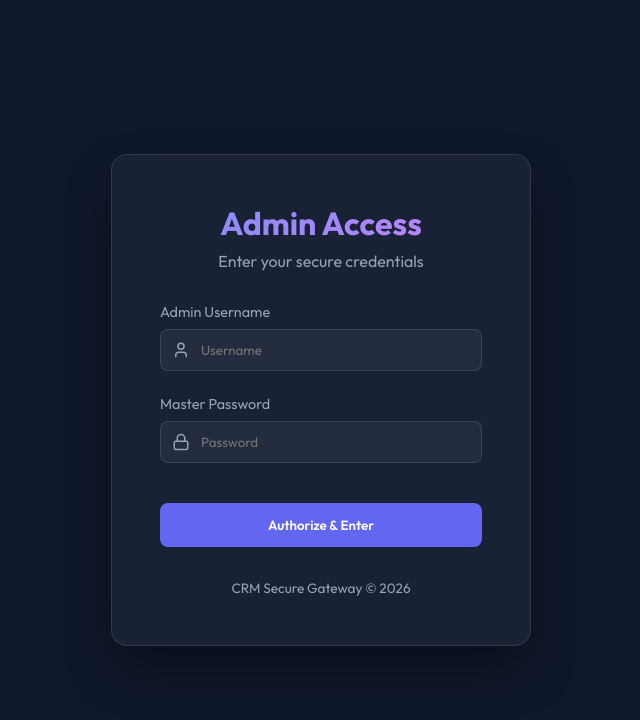
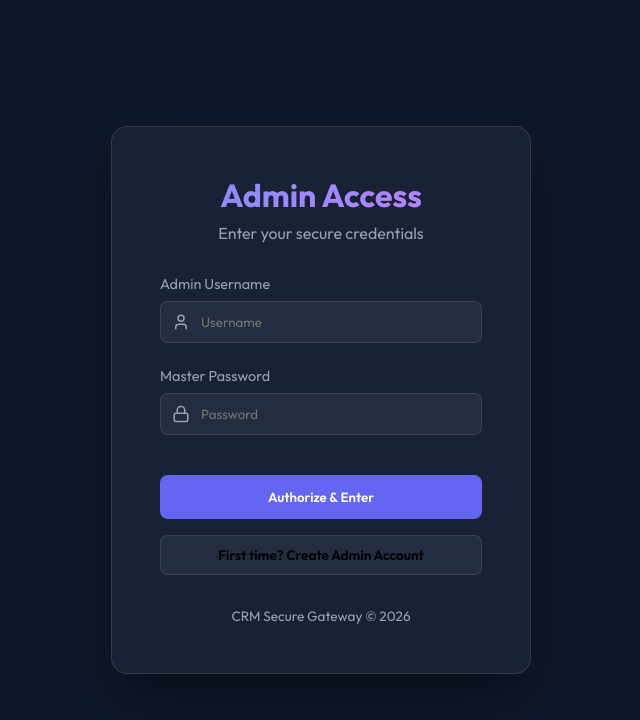
Before and after one commit to surendar200611-spec/CRM, a React (Vite) app in the folder client/: page /login in a window 1280 px wide. Shown: the top 720 px of the page, without its empty margins (319-959 px from the left). Built offline with nearby package versions, Linux system fonts and the light colour scheme; no server answers.

Commit message:
Add debug error messages and temporary admin creation button

```diff
--- a/client/src/pages/Login.jsx
+++ b/client/src/pages/Login.jsx
@@ -28,8 +28,16 @@ const Login = ({ onLogin }) => {
       navigate('/');
     } catch (err) {
       console.error('Login error:', err);
-      setError('Invalid credentials or Auth not enabled. Please check your Firebase settings.');
+      // Show more specific error message
+      if (err.code === 'auth/user-not-found' || err.code === 'auth/wrong-password' || err.code === 'auth/invalid-credential') {
+        setError('Invalid credentials. Please check your username and password.');
+      } else if (err.code === 'auth/operation-not-allowed') {
+        setError('Email/Password login is not enabled in Firebase Console. Please enable it under Authentication > Sign-in method.');
+      } else {
+        setError(`Error: ${err.message}`);
+      }
     } finally {
+
       setLoading(false);
     }
   };
@@ -116,7 +124,42 @@ const Login = ({ onLogin }) => {
           >
             {loading ? <Loader2 className="animate-spin" /> : 'Authorize & Enter'}
           </button>
+
+          <button
+            type="button"
+            onClick={async () => {
+              if (!username || !password) {
+                setError('Please enter a username and password to create the account.');
+                return;
+              }
+              setLoading(true);
+              try {
+                const { createUserWithEmailAndPassword } = await import('firebase/auth');
+                const email = username.includes('@') ? username : `${username.toLowerCase()}@crm.com`;
+                await createUserWithEmailAndPassword(auth, email, password);
+                alert('Admin account created! You can now log in.');
+              } catch (err) {
+                setError(`Setup Error: ${err.message}`);
+              } finally {
+                setLoading(false);
+              }
+            }}
+            className="btn"
+            style={{
+              width: '100%',
+              justifyContent: 'center',
+              marginTop: '1rem',
+              padding: '10px',
+              background: 'rgba(255,255,255,0.05)',
+              border: '1px solid var(--border)',
+              fontSize: '0.85rem'
+            }}
+            disabled={loading}
+          >
+            First time? Create Admin Account
+          </button>
         </form>
+
 
         <p style={{ textAlign: 'center', marginTop: '2rem', fontSize: '0.85rem', color: 'var(--text-muted)' }}>
           CRM Secure Gateway &copy; 2026
```
Also changed, not shown: 2 other files (tests, documents, lock files or other folders).
